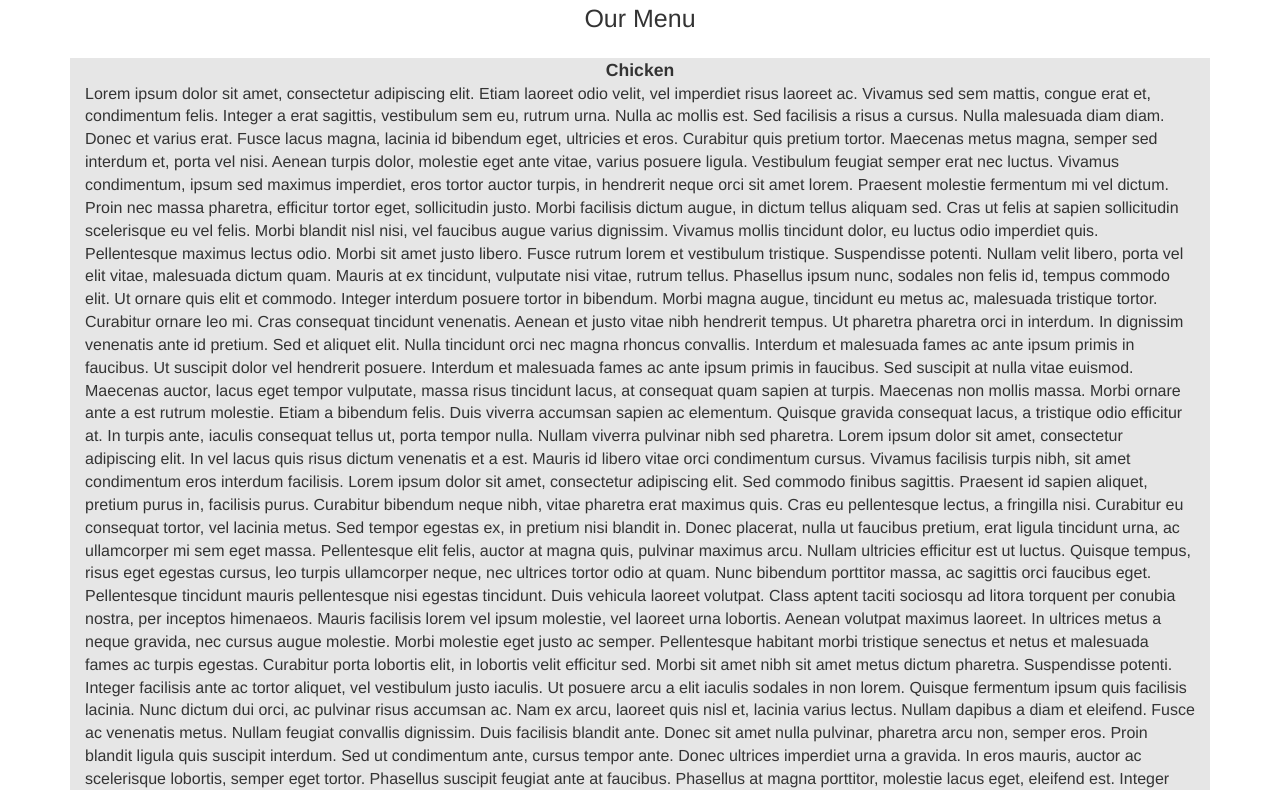
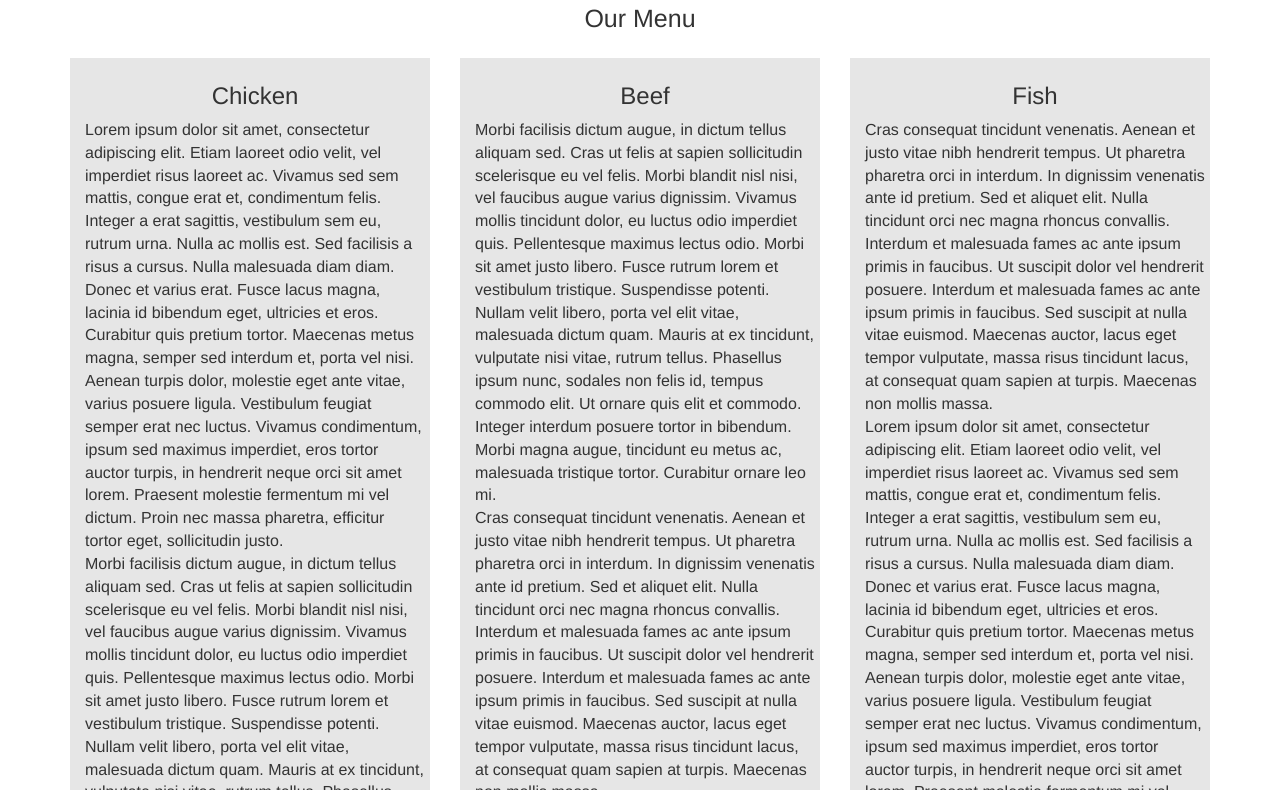
Before and after one commit to Ninkinya/HTML-CSS-JS, a plain HTML site: page module3-solution/index.html in a window 1280 px wide. Shown: the part 65-855 px from the top of the page. Drawn offline with Linux system fonts and the light colour scheme.

Commit message:
Ungraded final

```diff
--- a/module3-solution/css/styles.css
+++ b/module3-solution/css/styles.css
@@ -9,7 +9,7 @@ body {
   border: 0;
 }
 
-div.navbar-header {padding-left: 15px;}
+/*div.navbar-header {padding-left: 15px;}*/
 
 .navbar-brand h1 { /* Restaurant name */
   color: #151515;
@@ -57,12 +57,9 @@ h2 {
   margin-bottom: 25px;
 }
 
-section.container > div {
+.row>div {margin-bottom: 15px;}
+
+section.container div.section {
   background: #E6E6E6;
+  padding: 5px 5px 5px 15px;
 }
-
-#Chicken p {
-  font-size: 1.1em;
-  font-weight: bold;
-  margin-bottom: 0px;
-}
--- a/module3-solution/index.html
+++ b/module3-solution/index.html
@@ -35,41 +35,46 @@
 
       <div id="collapsable-nav" class="collapse navbar-collapse">
           <ul id="nav-list" class="nav navbar-nav navbar-right visible-xs">
-              <li><a href="#"><!--change link!--> Chicken</a> <hr class="visible-xs"></li>
-              <li><a href="#">Beef</a><hr class="visible-xs"></li>
-              <li><a href="#">Sushi</a></li>
+              <li><a href="#Chicken"><!--change link!--> Chicken</a> <hr class="visible-xs"></li>
+              <li><a href="#Beef">Beef</a><hr class="visible-xs"></li>
+              <li><a href="#Sushi">Sushi</a></li>
           </ul><!-- #nav-list -->
       </div><!-- .collapse .navbar-collapse -->
       </div> <!--container-->
    </nav>
 
   </header>
-  <h2 class="text-center">Our Menu</h2>
+  <h2 id="Our Menu" class="text-center">Our Menu</h2>
 
   <section class="container">
-  <div id = "Chicken" class="col-xs-12">
-  <p class="text-center"> Chicken </p>
-  Lorem ipsum dolor sit amet, consectetur adipiscing elit. Etiam laoreet odio velit, vel imperdiet risus laoreet ac. Vivamus sed sem mattis, congue erat et, condimentum felis. Integer a erat sagittis, vestibulum sem eu, rutrum urna. Nulla ac mollis est. Sed facilisis a risus a cursus. Nulla malesuada diam diam. Donec et varius erat. Fusce lacus magna, lacinia id bibendum eget, ultricies et eros. Curabitur quis pretium tortor. Maecenas metus magna, semper sed interdum et, porta vel nisi. Aenean turpis dolor, molestie eget ante vitae, varius posuere ligula. Vestibulum feugiat semper erat nec luctus. Vivamus condimentum, ipsum sed maximus imperdiet, eros tortor auctor turpis, in hendrerit neque orci sit amet lorem. Praesent molestie fermentum mi vel dictum. Proin nec massa pharetra, efficitur tortor eget, sollicitudin justo.
+  <div class="row">
+    <div class= "col-md-4 col-sm-6 col-xs-12">
+      <div class = "section">
+        <h3 id = "Chicken" class="text-center">Chicken</h3>
+      Lorem ipsum dolor sit amet, consectetur adipiscing elit. Etiam laoreet odio velit, vel imperdiet risus laoreet ac. Vivamus sed sem mattis, congue erat et, condimentum felis. Integer a erat sagittis, vestibulum sem eu, rutrum urna. Nulla ac mollis est. Sed facilisis a risus a cursus. Nulla malesuada diam diam. Donec et varius erat. Fusce lacus magna, lacinia id bibendum eget, ultricies et eros. Curabitur quis pretium tortor. Maecenas metus magna, semper sed interdum et, porta vel nisi. Aenean turpis dolor, molestie eget ante vitae, varius posuere ligula. Vestibulum feugiat semper erat nec luctus. Vivamus condimentum, ipsum sed maximus imperdiet, eros tortor auctor turpis, in hendrerit neque orci sit amet lorem. Praesent molestie fermentum mi vel dictum. Proin nec massa pharetra, efficitur tortor eget, sollicitudin justo. <br>
+      Morbi facilisis dictum augue, in dictum tellus aliquam sed. Cras ut felis at sapien sollicitudin scelerisque eu vel felis. Morbi blandit nisl nisi, vel faucibus augue varius dignissim. Vivamus mollis tincidunt dolor, eu luctus odio imperdiet quis. Pellentesque maximus lectus odio. Morbi sit amet justo libero. Fusce rutrum lorem et vestibulum tristique. Suspendisse potenti. Nullam velit libero, porta vel elit vitae, malesuada dictum quam. Mauris at ex tincidunt, vulputate nisi vitae, rutrum tellus. Phasellus ipsum nunc, sodales non felis id, tempus commodo elit. Ut ornare quis elit et commodo. Integer interdum posuere tortor in bibendum. Morbi magna augue, tincidunt eu metus ac, malesuada tristique tortor. Curabitur ornare leo mi.
+      <p> (End of Chicken section) <a href="#Our Menu">Back To Top</a></p>
+      </div>
+    </div> <!-- end of Chicken -->
 
-  Morbi facilisis dictum augue, in dictum tellus aliquam sed. Cras ut felis at sapien sollicitudin scelerisque eu vel felis. Morbi blandit nisl nisi, vel faucibus augue varius dignissim. Vivamus mollis tincidunt dolor, eu luctus odio imperdiet quis. Pellentesque maximus lectus odio. Morbi sit amet justo libero. Fusce rutrum lorem et vestibulum tristique. Suspendisse potenti. Nullam velit libero, porta vel elit vitae, malesuada dictum quam. Mauris at ex tincidunt, vulputate nisi vitae, rutrum tellus. Phasellus ipsum nunc, sodales non felis id, tempus commodo elit. Ut ornare quis elit et commodo. Integer interdum posuere tortor in bibendum. Morbi magna augue, tincidunt eu metus ac, malesuada tristique tortor. Curabitur ornare leo mi.
+    <div class= "col-md-4 col-sm-6 col-xs-12">
+      <div class = "section">
+        <h3 id = "Beef" class="text-center">Beef</h3>
+      Morbi facilisis dictum augue, in dictum tellus aliquam sed. Cras ut felis at sapien sollicitudin scelerisque eu vel felis. Morbi blandit nisl nisi, vel faucibus augue varius dignissim. Vivamus mollis tincidunt dolor, eu luctus odio imperdiet quis. Pellentesque maximus lectus odio. Morbi sit amet justo libero. Fusce rutrum lorem et vestibulum tristique. Suspendisse potenti. Nullam velit libero, porta vel elit vitae, malesuada dictum quam. Mauris at ex tincidunt, vulputate nisi vitae, rutrum tellus. Phasellus ipsum nunc, sodales non felis id, tempus commodo elit. Ut ornare quis elit et commodo. Integer interdum posuere tortor in bibendum. Morbi magna augue, tincidunt eu metus ac, malesuada tristique tortor. Curabitur ornare leo mi. <br>
+      Cras consequat tincidunt venenatis. Aenean et justo vitae nibh hendrerit tempus. Ut pharetra pharetra orci in interdum. In dignissim venenatis ante id pretium. Sed et aliquet elit. Nulla tincidunt orci nec magna rhoncus convallis. Interdum et malesuada fames ac ante ipsum primis in faucibus. Ut suscipit dolor vel hendrerit posuere. Interdum et malesuada fames ac ante ipsum primis in faucibus. Sed suscipit at nulla vitae euismod. Maecenas auctor, lacus eget tempor vulputate, massa risus tincidunt lacus, at consequat quam sapien at turpis. Maecenas non mollis massa.
+      <p> (End of Beef section) <a href="#Our Menu">Back To Top</a></p>
+      </div>
+    </div> <!--end of Beef -->
 
-  Cras consequat tincidunt venenatis. Aenean et justo vitae nibh hendrerit tempus. Ut pharetra pharetra orci in interdum. In dignissim venenatis ante id pretium. Sed et aliquet elit. Nulla tincidunt orci nec magna rhoncus convallis. Interdum et malesuada fames ac ante ipsum primis in faucibus. Ut suscipit dolor vel hendrerit posuere. Interdum et malesuada fames ac ante ipsum primis in faucibus. Sed suscipit at nulla vitae euismod. Maecenas auctor, lacus eget tempor vulputate, massa risus tincidunt lacus, at consequat quam sapien at turpis. Maecenas non mollis massa.
-
-  Morbi ornare ante a est rutrum molestie. Etiam a bibendum felis. Duis viverra accumsan sapien ac elementum. Quisque gravida consequat lacus, a tristique odio efficitur at. In turpis ante, iaculis consequat tellus ut, porta tempor nulla. Nullam viverra pulvinar nibh sed pharetra. Lorem ipsum dolor sit amet, consectetur adipiscing elit. In vel lacus quis risus dictum venenatis et a est. Mauris id libero vitae orci condimentum cursus. Vivamus facilisis turpis nibh, sit amet condimentum eros interdum facilisis. Lorem ipsum dolor sit amet, consectetur adipiscing elit. Sed commodo finibus sagittis. Praesent id sapien aliquet, pretium purus in, facilisis purus. Curabitur bibendum neque nibh, vitae pharetra erat maximus quis. Cras eu pellentesque lectus, a fringilla nisi.
-
-  Curabitur eu consequat tortor, vel lacinia metus. Sed tempor egestas ex, in pretium nisi blandit in. Donec placerat, nulla ut faucibus pretium, erat ligula tincidunt urna, ac ullamcorper mi sem eget massa. Pellentesque elit felis, auctor at magna quis, pulvinar maximus arcu. Nullam ultricies efficitur est ut luctus. Quisque tempus, risus eget egestas cursus, leo turpis ullamcorper neque, nec ultrices tortor odio at quam. Nunc bibendum porttitor massa, ac sagittis orci faucibus eget. Pellentesque tincidunt mauris pellentesque nisi egestas tincidunt. Duis vehicula laoreet volutpat. Class aptent taciti sociosqu ad litora torquent per conubia nostra, per inceptos himenaeos. Mauris facilisis lorem vel ipsum molestie, vel laoreet urna lobortis. Aenean volutpat maximus laoreet.
-
-  In ultrices metus a neque gravida, nec cursus augue molestie. Morbi molestie eget justo ac semper. Pellentesque habitant morbi tristique senectus et netus et malesuada fames ac turpis egestas. Curabitur porta lobortis elit, in lobortis velit efficitur sed. Morbi sit amet nibh sit amet metus dictum pharetra. Suspendisse potenti. Integer facilisis ante ac tortor aliquet, vel vestibulum justo iaculis. Ut posuere arcu a elit iaculis sodales in non lorem. Quisque fermentum ipsum quis facilisis lacinia. Nunc dictum dui orci, ac pulvinar risus accumsan ac. Nam ex arcu, laoreet quis nisl et, lacinia varius lectus. Nullam dapibus a diam et eleifend. Fusce ac venenatis metus. Nullam feugiat convallis dignissim. Duis facilisis blandit ante.
-
-  Donec sit amet nulla pulvinar, pharetra arcu non, semper eros. Proin blandit ligula quis suscipit interdum. Sed ut condimentum ante, cursus tempor ante. Donec ultrices imperdiet urna a gravida. In eros mauris, auctor ac scelerisque lobortis, semper eget tortor. Phasellus suscipit feugiat ante at faucibus. Phasellus at magna porttitor, molestie lacus eget, eleifend est. Integer metus lectus, pharetra aliquam ex vitae, scelerisque iaculis sem. Cras sed augue risus.
-
-  Curabitur ac est hendrerit, porta dolor vitae, tincidunt urna. Mauris luctus leo vitae ex tempor, vitae hendrerit ex malesuada. Vestibulum congue nulla at odio commodo rhoncus. Sed orci eros, imperdiet sit amet luctus eleifend, imperdiet sed magna. Maecenas diam nibh, convallis at varius non, tempor et ante. In sed dictum lacus. Vestibulum lorem nibh, sodales eget auctor id, mattis eget lacus. Morbi at nibh laoreet, consequat enim quis, luctus felis. Ut scelerisque, massa at mollis condimentum, sem sem lacinia lacus, a pretium odio ipsum sed tellus. Nulla nulla leo, consequat ac turpis sit amet, placerat accumsan ipsum. Proin in venenatis nulla. Suspendisse a ante rutrum, pellentesque diam fringilla, egestas risus. Praesent maximus luctus elementum. Sed porttitor, arcu non hendrerit volutpat, metus massa dignissim nibh, sed rhoncus dui nunc eget urna. Nullam iaculis felis dolor, sit amet congue libero lobortis vitae. Vestibulum tellus sem, dapibus id egestas ultrices, aliquam eget quam.
-
-  Phasellus lectus leo, vestibulum at aliquet id, rutrum vel mi. Etiam suscipit pulvinar accumsan. Praesent faucibus, risus ac faucibus viverra, libero mi finibus lacus, ut vestibulum leo nisi sed nisl. Pellentesque commodo laoreet fermentum. Praesent eu orci vitae leo semper tincidunt. Cras sagittis sapien et lacus consectetur, quis commodo nisi aliquam. Maecenas feugiat ultricies hendrerit. Nam finibus nisi vel mauris volutpat, ut aliquam justo lobortis. Donec condimentum, libero ac ultricies ullamcorper, mauris tortor vestibulum arcu, a rutrum nulla tortor non tellus. Ut ut sagittis nunc. Donec at lectus sed dolor accumsan cursus convallis eget nulla. Nunc eget turpis id tortor ullamcorper iaculis. Proin a tellus quis nulla egestas faucibus at pellentesque ipsum. Sed dictum dapibus erat at elementum.
-
-  Quisque accumsan diam ac nibh iaculis malesuada. Etiam at purus eget urna rhoncus dignissim et in risus. Ut sapien felis, iaculis vulputate sodales nec, fringilla nec ex. Duis elementum tempus dolor, ac dictum neque pretium ac. Integer finibus nulla et lacus luctus, sed pretium augue posuere. Vivamus pellentesque est tortor, sit amet condimentum mauris cursus sit amet. Proin lacinia erat tellus, sed rutrum sem sagittis sit amet. Duis gravida mi lectus, ac fermentum ante consectetur a. Proin facilisis sodales tempus. Nam metus arcu, dignissim et ultricies nec, ullamcorper non est. Nunc bibendum eros est, sit amet gravida lacus finibus sed. Curabitur at dui id augue congue aliquet sed vitae mi. Morbi lorem sem, consequat vel aliquet venenatis, varius in nulla.
-  </div>
-
+    <div  class= "col-md-4 col-sm-12 col-xs-12">
+      <div class = "section">
+        <h3 id = "Sushi" class="text-center">Fish</h3>
+      Cras consequat tincidunt venenatis. Aenean et justo vitae nibh hendrerit tempus. Ut pharetra pharetra orci in interdum. In dignissim venenatis ante id pretium. Sed et aliquet elit. Nulla tincidunt orci nec magna rhoncus convallis. Interdum et malesuada fames ac ante ipsum primis in faucibus. Ut suscipit dolor vel hendrerit posuere. Interdum et malesuada fames ac ante ipsum primis in faucibus. Sed suscipit at nulla vitae euismod. Maecenas auctor, lacus eget tempor vulputate, massa risus tincidunt lacus, at consequat quam sapien at turpis. Maecenas non mollis massa. <br>
+      Lorem ipsum dolor sit amet, consectetur adipiscing elit. Etiam laoreet odio velit, vel imperdiet risus laoreet ac. Vivamus sed sem mattis, congue erat et, condimentum felis. Integer a erat sagittis, vestibulum sem eu, rutrum urna. Nulla ac mollis est. Sed facilisis a risus a cursus. Nulla malesuada diam diam. Donec et varius erat. Fusce lacus magna, lacinia id bibendum eget, ultricies et eros. Curabitur quis pretium tortor. Maecenas metus magna, semper sed interdum et, porta vel nisi. Aenean turpis dolor, molestie eget ante vitae, varius posuere ligula. Vestibulum feugiat semper erat nec luctus. Vivamus condimentum, ipsum sed maximus imperdiet, eros tortor auctor turpis, in hendrerit neque orci sit amet lorem. Praesent molestie fermentum mi vel dictum. Proin nec massa pharetra, efficitur tortor eget, sollicitudin justo.
+      <p> (End of Fish section) <a href="#Our Menu">Back To Top</a></p>
+      </div>
+    </div> <!--end of Fish -->
+  </div> <!--end of .row -->
   </section><!--end of container-->
 
 <!-- jQuery (Bootstrap JS plugins depend on it) -->
```
